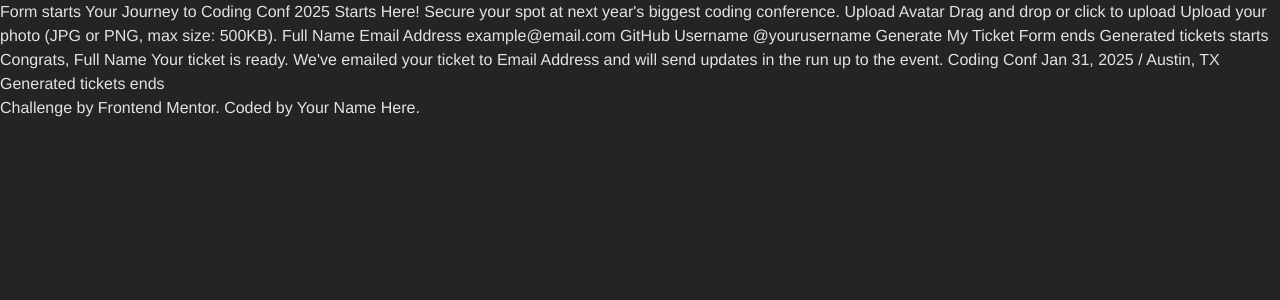
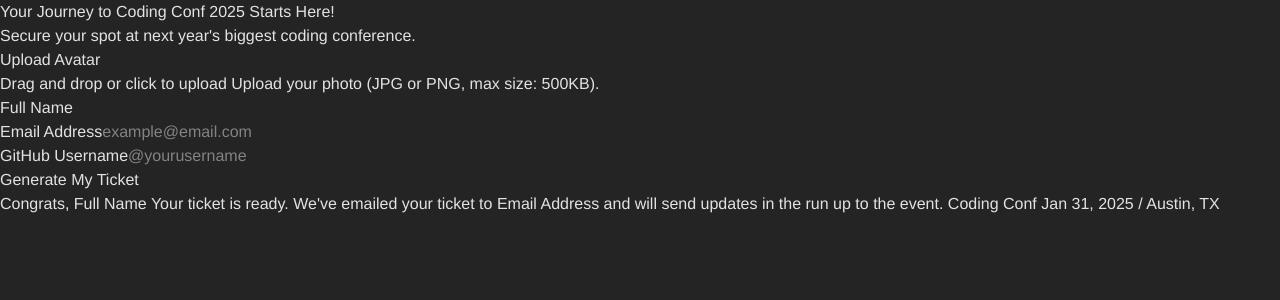
Before and after one commit to guardianprime/conference-ticket-generator-app, a React (Vite) app: page / in a window 1280 px wide. Shown: the top 300 px of the page. Built offline with nearby package versions, Linux system fonts and the light colour scheme; a web font is replaced by a local one.

Commit message:
feat: foundational jsx

```diff
--- a/src/App.jsx
+++ b/src/App.jsx
@@ -1,45 +1,13 @@
+import Form from "./components/Form";
+import GenerateTicket from "./components/GenerateTicket"
+
+
 function App() {
 
   return (
     <>
-
-      Form starts
-
-      Your Journey to Coding Conf 2025 Starts Here!
-
-      Secure your spot at next year's biggest coding conference.
-
-      Upload Avatar
-      Drag and drop or click to upload
-      Upload your photo (JPG or PNG, max size: 500KB).
-
-      Full Name
-
-      Email Address
-      example@email.com
-
-      GitHub Username
-      @yourusername
-
-      Generate My Ticket
-
-      Form ends
-
-      Generated tickets starts
-
-      Congrats,  Full Name   Your ticket is ready.
-
-      We've emailed your ticket to   Email Address   and will send updates in the run up to the event.
-
-      Coding Conf
-      Jan 31, 2025 / Austin, TX
-
-      Generated tickets ends
-
-      <div class="attribution">
-        Challenge by <a href="https://www.frontendmentor.io?ref=challenge">Frontend Mentor</a>.
-        Coded by <a href="#">Your Name Here</a>.
-      </div>
+      <Form />
+      <GenerateTicket />
     </>
   )
 }
--- /dev/null
+++ b/src/components/Form.jsx
@@ -0,0 +1,29 @@
+function Form() {
+    return (
+        <form>
+            <h1> Your Journey to Coding Conf 2025 Starts Here!</h1>
+            <p>Secure your spot at next year's biggest coding conference.</p>
+            <div>
+                <label> Upload Avatar</label>
+                <div> Drag and drop or click to upload
+                    Upload your photo (JPG or PNG, max size: 500KB).
+                </div>
+            </div>
+            <div>
+                <label>Full Name</label>
+                <input type="text" />
+            </div>
+            <div>
+                <label>Email Address</label>
+                <input placeholder="example@email.com" type="email" />
+            </div>
+            <div>
+                <label>GitHub Username</label>
+                <input type="text" placeholder="@yourusername" />
+            </div>
+            <button>Generate My Ticket</button>
+        </form>
+    )
+}
+
+export default Form;
--- /dev/null
+++ b/src/components/GenerateTicket.jsx
@@ -0,0 +1,16 @@
+function GenerateTicket() {
+    return (
+        <div>
+
+            Congrats,  Full Name   Your ticket is ready.
+
+            We've emailed your ticket to   Email Address   and will send updates in the run up to the event.
+
+            Coding Conf
+            Jan 31, 2025 / Austin, TX
+
+        </div>
+    )
+}
+
+export default GenerateTicket;
```
